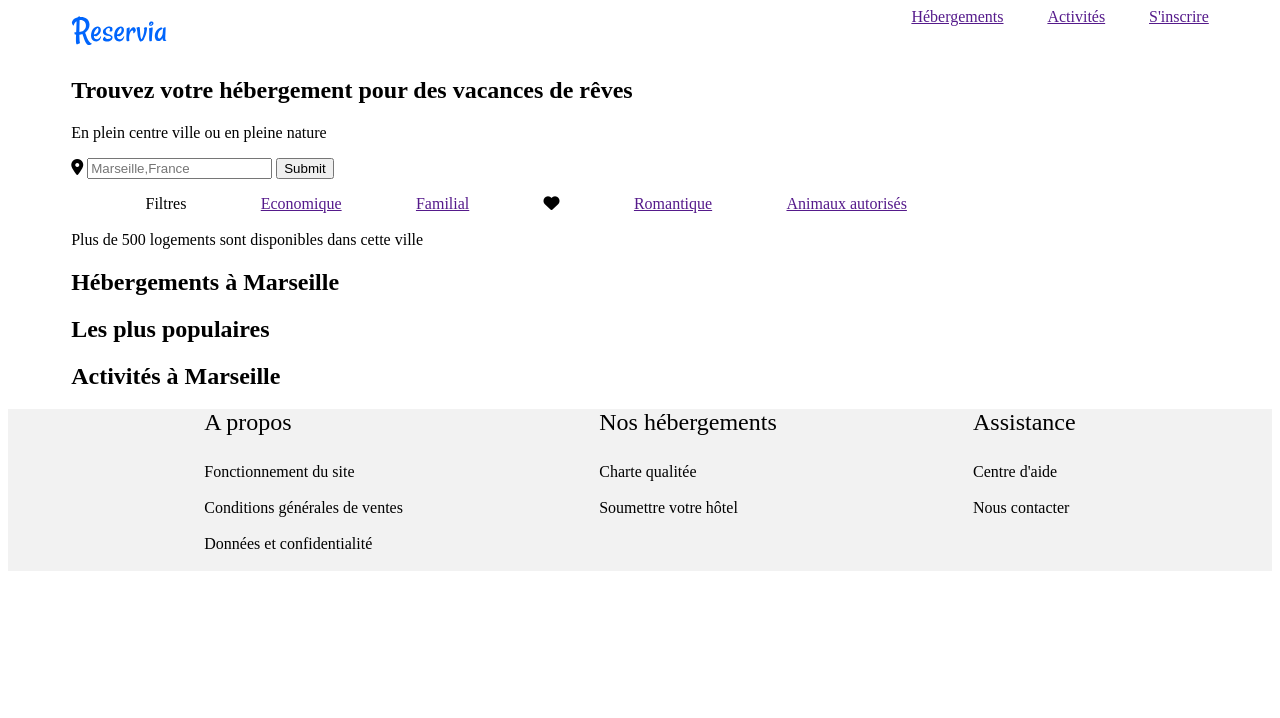
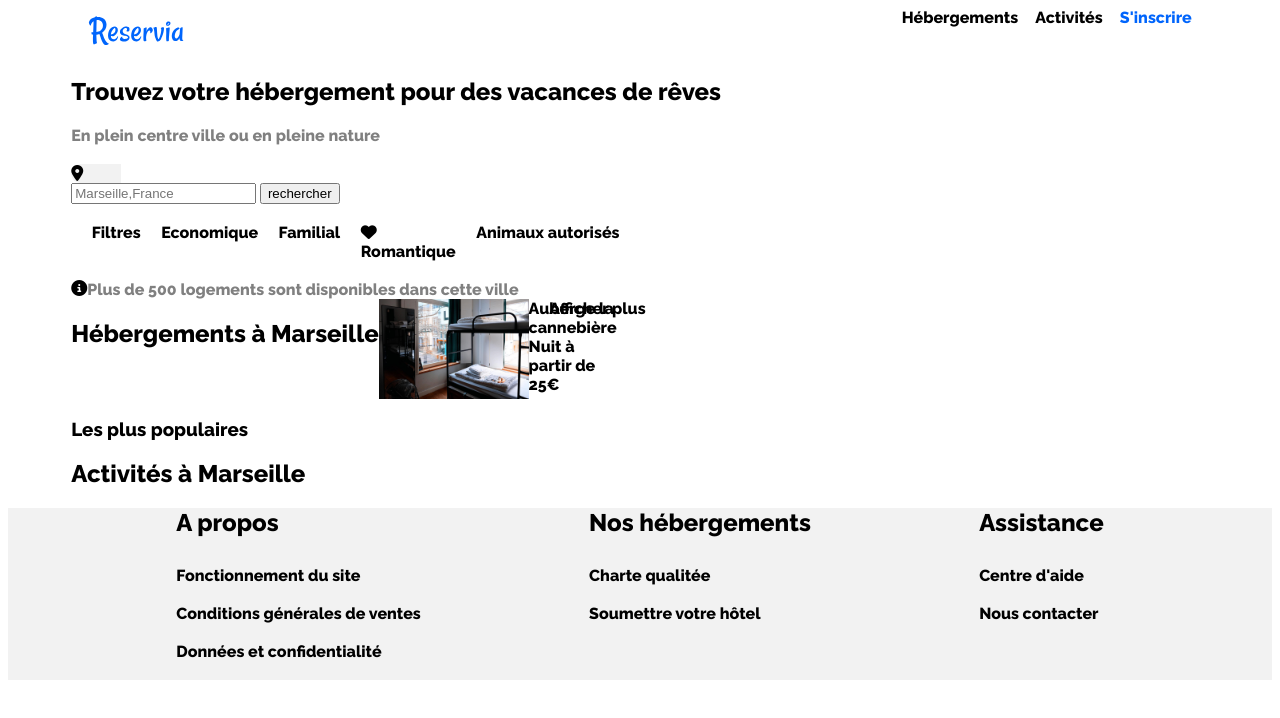
Before and after one commit to Smarty37/OpenclassroomsProject, a plain HTML site: page index.html in a window 1280 px wide. Drawn offline with Linux system fonts and the light colour scheme; a web font is replaced by a local one.

Commit message:
petits correctifs

```diff
--- a/index.html
+++ b/index.html
@@ -2,6 +2,7 @@
 <html lang="France">
 <head>
 	<meta charset="UTF-8">
+	<meta name="viewport" content="width=device-width, initial-scale=1.0">
 	<script src="https://kit.fontawesome.com/54bd6d5e47.js" crossorigin="anonymous"></script>
 	<title>Reservia</title>
 	<link rel="stylesheet" href="styles.css">
@@ -15,48 +16,71 @@
 
 					<nav>
 							<div id="logo"><img src= "images/logo/Reservia.svg"></div>
-							<div><a href="">Hébergements</a></div>
-							<div><a href="">Activités</a></div>
-							<div><a href="">S'inscrire</a></div>
+							<div><a href="#hebergements">Hébergements</a></div>
+							<div><a href="#Activités">Activités</a></div>
+							<div id="inscription"><a href="">S'inscrire</a></div>
 
 					</nav>
 				</header>
 
 				<!-- Section 1 -->
-				<section id="recherche">
+				<section id="barre_recherche">
 
 					<h1>Trouvez votre hébergement pour des vacances de rêves</h1>
 
-					<div id="complements">En plein centre ville ou en pleine nature</div>
+					<div id="complements">En plein centre ville ou en pleine nature</div><br/>
 
+						<div id="recherche">
+							<div id="gps">
 								<form method="post">
-							<p>
+									<div id="marker">
 										<i class="fas fa-map-marker-alt"></i>
+									</div>
 									<input type="text" id="destination" placeholder="Marseille,France" />
-								<input type="submit" />
-							</p>
+									<input type="submit" name="" value="rechercher">
+
 								</form>
+							</div>
 
+
+						</div>
 				</section>
-
+					<br/>
 				<!-- Section 2 -->
 				<section id="filtres">
 
 						<div id="parametre">
-							Filtres
+							<div id="texte_filtres">Filtres</div>
 
-							<div id="economique"><a href="">Economique</a></div>
+							<div id="les_filtres">
+								<span>Economique</span>
+							</div>
 
-							<div id="familial"><a href="">Familial</a></div>
+							<div id="les_filtres">
+								<span>Familial</span>
+							</div>
+
+
+							<div id="les_filtres">
+								<div id="icones_filtres">
 									<i class="fa-solid fa-heart"></i>
-							<div id="romantique"><a href="">Romantique</a></div>
+								</div>
+									<span>Romantique</span>
+							</div>
 
-							<div id="animaux"><a href="">Animaux autorisés</a></div>
+							<div id="les_filtres">
+								<span>Animaux autorisés</span>
+							</div>
 						</div>
 
 					<br/>
 
-				<div id="complements">Plus de 500 logements sont disponibles dans cette ville</div>
+					<div id="petit_texte">
+						<i class="fas fa-info-circle"></i>
+						<div id="complements">
+							Plus de 500 logements sont disponibles dans cette ville
+						</div>
+					</div>
 
 
 
@@ -64,39 +88,44 @@
 
 				<!-- Section 3 -->
 				<section id="hebergements">
+					<div id="location">
 
 						<h1>Hébergements à Marseille</h1>
+							<div id="cannebiere">
+								<img src="images/hebergements/3_medium/marcus-loke-WQJvWU_HZFo-unsplash.jpg">
+								Auberge la cannebière<br/>
+								Nuit à partir de 25€
+
+							</div>
+
+						<a href="">Afficher plus</a>
+
+					</div>
 
 				</section>
 
 				<!-- Section 4 -->
 				<section id="populaire">
+				<aside>
 
 					<h1>Les plus populaires</h1>
+
+				</aside>
 
 				</section>
 
 				<!-- Section 5 -->
-				<section id="vieux_port">
+				<section id="Activités">
+					<div id="lieux">
 
 						<h1>Activités à Marseille</h1>
 
-				</section>
+					</div>
 
-				<!-- Section 6 -->
-				<section id="fort">
 
 				</section>
 
-				<!-- Section 7 -->
-				<section id="parc">
 
-				</section>
-
-				<!-- Section 8 -->
-				<section id="notre_dame">
-
-				</section>
 	</div>
 	<!-- Footer -->
 	<footer>
--- a/styles.css
+++ b/styles.css
@@ -3,12 +3,7 @@ body{
 }
 @font-face{
 	font-family: "Raleway";
-	src: url("Raleway/static/Raleway-ExtraBold.ttf");
-}
-
-#complements{
-	font-size: medium ;
-
+	src: url("police/Raleway-ExtraBold.ttf");
 }
 
 #corps{
@@ -16,42 +11,74 @@ body{
 	margin-left: 5%;
 }
 
+#complements{
+	font-size: medium ;
+	color: grey;
+}
+
+nav{
+	display: flex;
+	justify-content: space-evenly;
+}
+
+
 #logo{
 	width: 70%;
 }
+
+a{
+	text-decoration: none;
+	color: inherit;
+}
+
+#inscription{
+	color: #0065FC;
+}
+
+#recherche{
+	display: flex;
+	justify-content: flex-start;
+}
+
+#gps{
+	display: flex;
+}
+
+#marker{
+	background-color: #f2f2f2;
+    border-radius: 15px 0 0 15px;
+    width: 50px;
+}
+
 #parametre{
 	display: flex;
 	justify-content: space-evenly;
-	width: 80%;
+	width: 50%;
 }
 
- #economique:hover {
+ #les_filtres:hover {
 	text-decoration: none;
 	color: yellow;
 }
 
-#familial{
-
+#petit_texte{
+	display: flex;
 }
 
-#romantique{
-
+#location{
+	display: flex;
 }
 
-#animaux{
+#cannebiere{
+	display: flex;
+	height: 100px;
+	width: 15%;
 
 }
 
 #conteneur{
 	display:  flex;
 	justify-content: space-evenly;
-
-}
-
-nav
-{
-	display: flex;
-	justify-content: space-between;
 
 }
 
```
Also changed, not shown: police/Raleway-Thin.ttf (added). Lines whose indentation alone changed are shown as unchanged.
